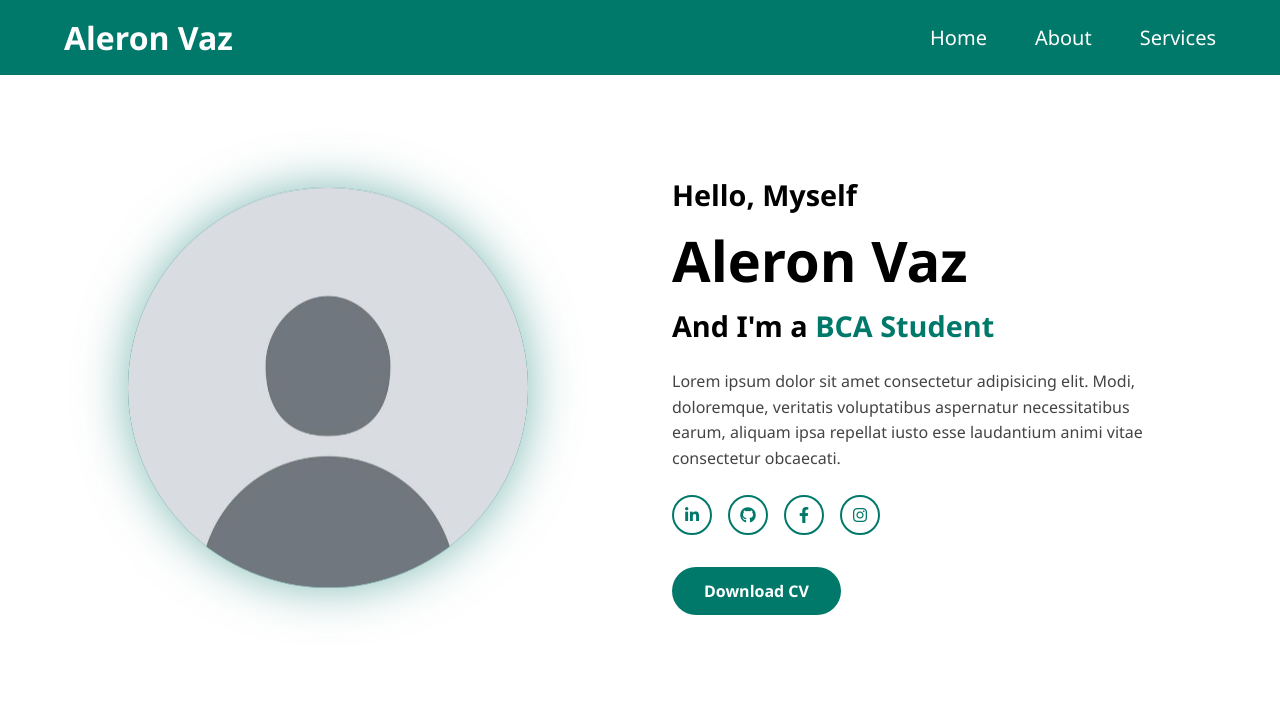
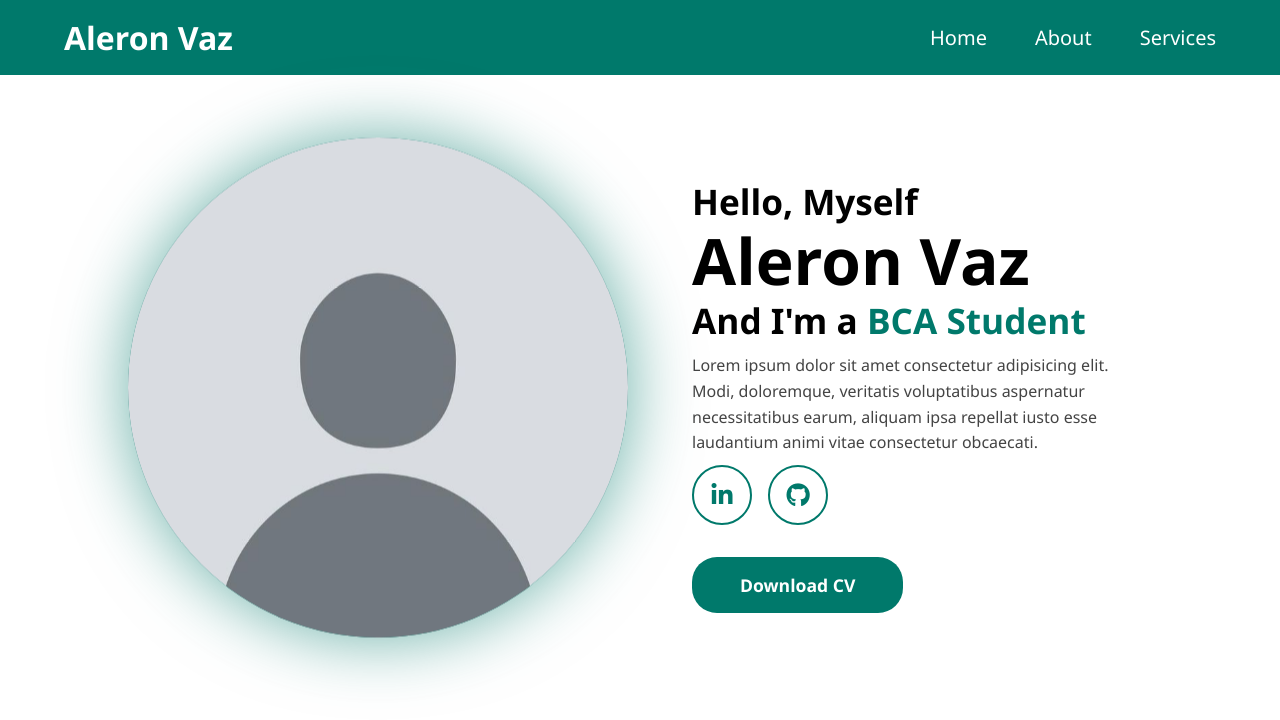
Before and after one commit to AleronVaz/AleronVaz.github.io, a plain HTML site: page index.html in a window 1280 px wide. Drawn offline with Linux system fonts and the light colour scheme.

Commit message:
Added Functionality to Buttons on Home Page

```diff
--- a/index.html
+++ b/index.html
@@ -34,13 +34,11 @@
                 <p>Lorem ipsum dolor sit amet consectetur adipisicing elit. Modi, doloremque, veritatis voluptatibus aspernatur necessitatibus earum, aliquam ipsa repellat iusto esse laudantium animi vitae consectetur obcaecati.</p>
 
                 <div class="social-icons">
-                    <a href="#"><i class="fab fa-linkedin-in"></i></a>
-                    <a href="#"><i class="fab fa-github"></i></a>
-                    <a href="#"><i class="fab fa-facebook-f"></i></a>
-                    <a href="#"><i class="fab fa-instagram"></i></a>
+                    <a href="https://www.linkedin.com/in/aleronvaz"><i class="fab fa-linkedin-in"></i></a>
+                    <a href="https://github.com/aleronvaz"><i class="fab fa-github"></i></a>
                 </div>
 
-                <a href="#" class="btn">Download CV</a>
+                <a href="images/Aleron_Vaz_Resume.pdf" class="btn" download>Download CV</a>
             </div>
         </div>
     </section>
--- a/style.css
+++ b/style.css
@@ -63,17 +63,17 @@ body {
 
 /* Image Styling with the glow effect */
 .hero-image {
-    flex: 1;
+    flex: 0 1 auto;
     animation: floating 4s ease-in-out infinite;
 }
 
 .image-circle {
-    width: 400px;
-    height: 400px;
+    width: 500px;
+    height: 500px;
     border-radius: 50%;
     overflow: hidden;
     background-color: var(--main-color);
-    box-shadow: 0 0 50px rgba(0, 121, 107, 0.5); /* Glowing effect */
+    box-shadow: 0 0 70px rgba(0, 121, 107, 0.6); /* Glowing effect */
     display: flex;
     justify-content: center;
     align-items: flex-end;
@@ -93,16 +93,17 @@ body {
 
 /* Content Styling */
 .hero-content {
-    flex: 1;
+    flex: 0 1 auto;
+    max-width: 600px;
 }
 
 .hero-content h1 {
-    font-size: 3.5rem;
-    margin: 0.5rem 0;
+    font-size: 4rem;
+    margin: -0.5rem 0;
 }
 
 .hero-content h3 {
-    font-size: 1.8rem;
+    font-size: 2.2rem;
 }
 
 .highlight {
@@ -110,9 +111,11 @@ body {
 }
 
 .hero-content p {
-    margin: 1.5rem 0;
+    font-size: 1rem;
+    margin: .6rem 0;
     line-height: 1.6;
     color: #444;
+    max-width: 700px;
 }
 
 /* Icons and Button */
@@ -123,8 +126,8 @@ body {
 }
 
 .social-icons a {
-    width: 40px;
-    height: 40px;
+    width: 60px;
+    height: 60px;
     border: 2px solid var(--main-color);
     border-radius: 50%;
     display: flex;
@@ -133,6 +136,7 @@ body {
     color: var(--main-color);
     text-decoration: none;
     transition: 0.3s;
+    font-size: 1.5rem;
 }
 
 .social-icons a:hover {
@@ -142,13 +146,14 @@ body {
 
 .btn {
     display: inline-block;
-    padding: 0.8rem 2rem;
+    padding: 1rem 3rem;
     background-color: var(--main-color);
     color: white;
     text-decoration: none;
     border-radius: 25px;
     font-weight: bold;
     transition: 0.3s;
+    font-size: 1.1rem;
 }
 
 .btn:hover {
```
Also changed, not shown: 1 other file.
